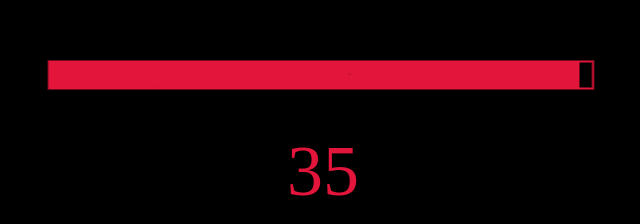
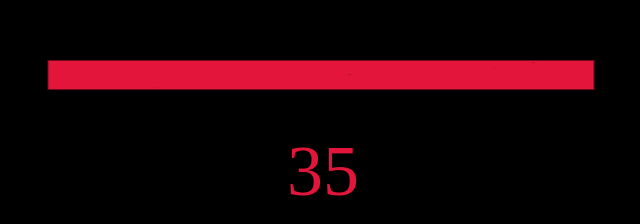
Before and after one commit to andregustavof/trintaecinco, a plain HTML site: page index.html in a window 1280 px wide. Shown: the part 123-347 px from the top of the page, 319-959 px from the left. Drawn offline with Linux system fonts and the light colour scheme.

Commit message:
Update index.html

```diff
--- a/index.html
+++ b/index.html
@@ -115,7 +115,7 @@ body{
 <body>
 
 <div class="barra">
-     <img src="barra/barra34.png">
+     <img src="barra/barra35.png">
       <p class="textobarra">35</p>
 </div>
 <div align="center" class="centro">
```
